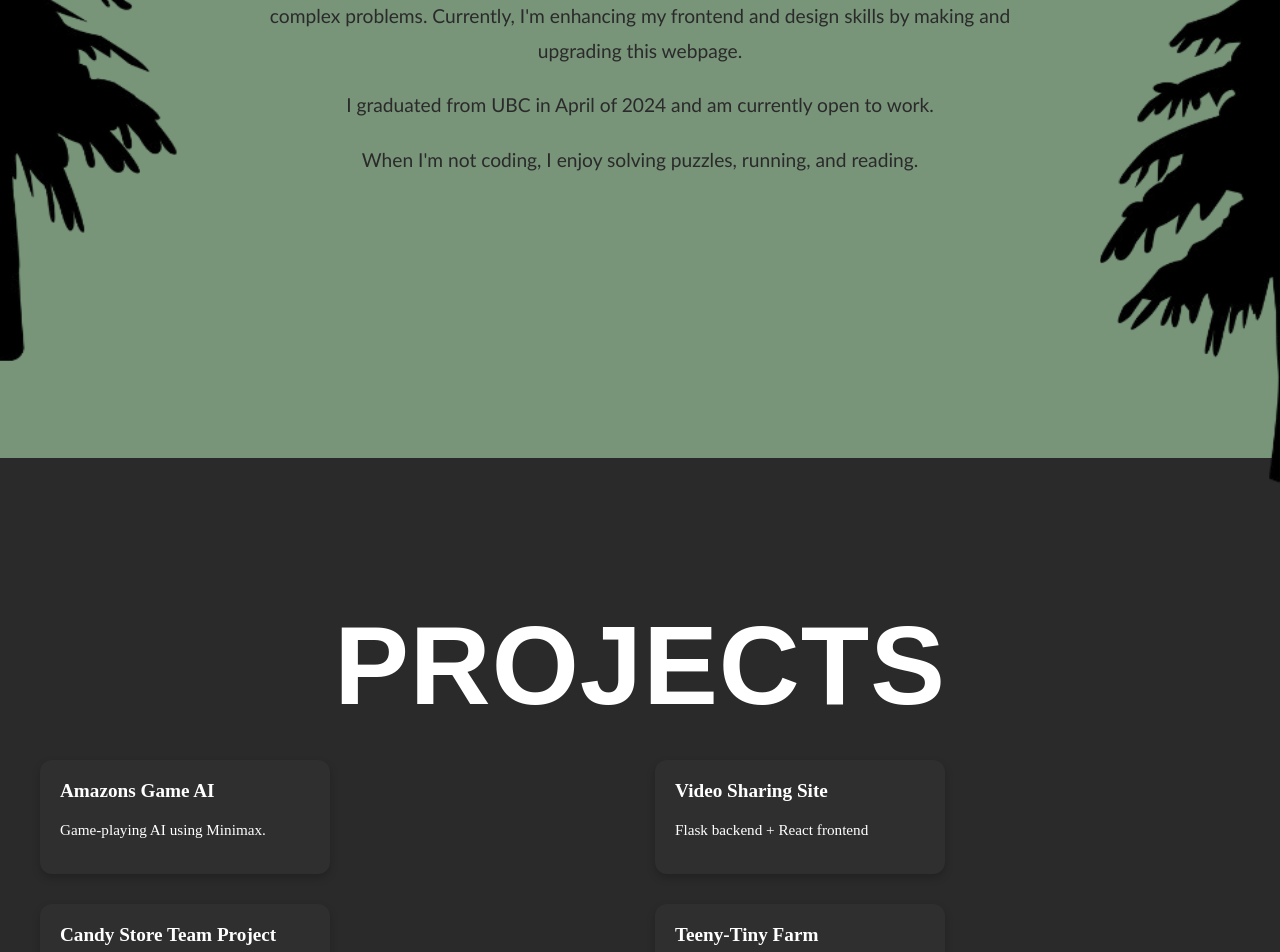
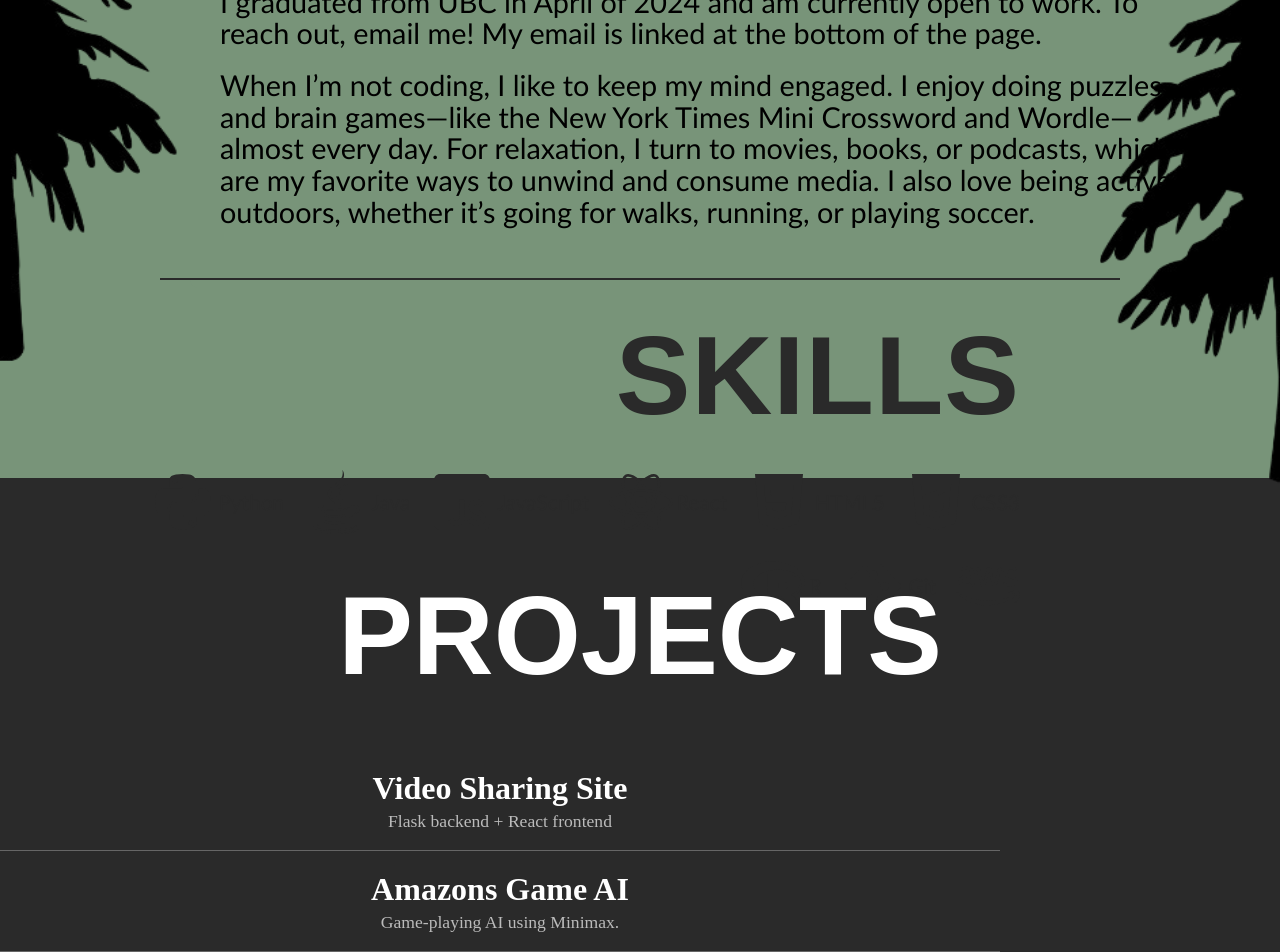
Before and after one commit to bethchesman/portfolio, a React app: page / in a window 1280 px wide. Shown: the part 1100-2052 px from the top of the page. Built offline with nearby package versions, Linux system fonts and the light colour scheme; the HTML template or start-up script is replaced by a standard one.

Commit message:
finsihed about section, added skills

```diff
--- a/src/components/ProjectCard.css
+++ /dev/null
@@ -1,28 +0,0 @@
-.project-card {
-    background-color: #2f2f2f;
-    border-radius: 12px;
-    padding: 20px;
-    width: 250px;
-    color: white;
-    cursor: pointer;
-    transition: all 0.3s ease;
-    box-shadow: 0 4px 8px rgba(0, 0, 0, 0.2);
-    overflow: hidden;
-    text-align: left;
-  }
-
-  .project-card h3 {
-    margin-top: 0;
-    font-size: 1.2rem;
-  }
-
-  .project-card p {
-    font-size: 0.95rem;
-    margin-top: 10px;
-  }
-
-  .project-card.expanded {
-    width: 500px;
-    background-color: #3a3a3a;
-    box-shadow: 0 6px 12px rgba(0, 0, 0, 0.3);
-  }
--- a/src/components/ProjectCard.jsx
+++ /dev/null
@@ -1,16 +0,0 @@
-// ProjectCard.jsx
-import React, { useState } from 'react';
-import './ProjectCard.css';
-
-function ProjectCard({ title, shortDescription, fullDescription }) {
-  const [isExpanded, setIsExpanded] = useState(false);
-
-  return (
-    <div className={`project-card ${isExpanded ? 'expanded' : ''}`} onClick={() => setIsExpanded(!isExpanded)}>
-      <h3>{title}</h3>
-      <p>{isExpanded ? fullDescription : shortDescription}</p>
-    </div>
-  );
-}
-
-export default ProjectCard;
--- a/src/pages/About.css
+++ b/src/pages/About.css
@@ -2,16 +2,35 @@ body, html {
     position: relative;
     margin: 0;
     padding: 0;
-    color: #ffffff;
+    color: black;
     text-align: center;
+    background-color: #789479;
   }
 
-.about-me {
+  .about-section {
+    display: flex;
+    justify-content: space-between;
+    align-items: flex-start;
+    flex-wrap: wrap;
+    gap: 40px;
+    padding: 40px;
+    margin: 0 auto;
+    background-color: #789479;
+    height: 95vh;
+  }
+
+  .about-me {
     background-color: #789479;
     color: #2a2a2a;
     padding: 50px 20px;
-    min-height: 90vh;
-    text-align: center;
+    flex: 1;
+    min-width: 1000px;
+    border-radius: 8px;
+    text-align: left;
+    margin-top: -130px;
+    margin-left: 150px;
+    margin-right: 140px;
+
   }
 
   .about-me h2 {
@@ -20,15 +39,17 @@ body, html {
     font-weight: bolder;
     letter-spacing: 1px;
     margin-bottom: 10px;
+    margin-left: 10px;
   }
 
   .about-me p {
-    font-size: 1.2rem;
+    font-size: 1.8rem;
     font-family: 'Gill Sans', 'Gill Sans MT', Calibri;
-    line-height: 1.8;
-    max-width: 800px;
-    margin: 0 auto;
+    line-height: 1.1;
+    margin: 0;
     padding: 10px;
+    color: black;
+    text-align: left;
   }
 
   .left-tree, .right-tree {
@@ -70,3 +91,63 @@ body, html {
   ::-webkit-scrollbar-track {
     background: #2a2a2a;
   }
+
+  .divider {
+    border: none;
+    height: 2px;
+    background-color: #2a2a2a;
+    margin: -50px auto;
+    width: 80%;
+
+  }
+
+  .skills {
+    color: black;
+    padding: 50px 20px;
+    flex: 1;
+    min-width: 300px;
+    border-radius: 8px;
+    margin-right: 200px;
+    margin-top: -200px;
+  }
+
+  .skill-icons {
+    display: flex;
+    flex-wrap: wrap;
+    gap: 20px;
+    color: #2a2a2a;
+    margin-top: 30px;
+    justify-content: right;
+  }
+
+  .skill-item {
+    display: flex;
+    align-items: right;
+    gap: 3px;
+    font-size: 4rem;
+    color: #2a2a2a;
+  }
+
+  .skill-item span {
+    font-size: 1.3rem;
+    margin-top: 11px;
+  }
+
+  .skills h2 {
+    color: #2a2a2a;
+    font-size: 7rem;
+    font-family:fantasy;
+    font-weight: bolder;
+    letter-spacing: 1px;
+    margin-bottom: 10px;
+    text-align: right;
+  }
+
+  .skills ul {
+    flex-direction: row;
+    padding-left: 0;
+    font-size: 1.2rem;
+    font-family: 'Gill Sans', 'Gill Sans MT', Calibri;
+    line-height: 2;
+    text-align: right;
+  }
--- a/src/pages/About.jsx
+++ b/src/pages/About.jsx
@@ -1,24 +1,47 @@
 import React from 'react';
 import './About.css';
+import { FaPython, FaJsSquare, FaReact, FaHtml5, FaCss3Alt, FaGitAlt, FaJava, FaAws  } from 'react-icons/fa';
+import { SiR } from 'react-icons/si';
 
 function About() {
   return (
+    <div className="about-section">
     <div className="about-me">
-
       <h2>ABOUT ME</h2>
       <p>
         I’m a software developer with a passion for building scalable, performant, and impactful programs. I specialize in Python and SQL,
-          and I’m constantly learning new technologies to solve complex problems.
+        and I’m constantly learning new technologies to solve problems.
         Currently, I'm enhancing my frontend and design skills by making and upgrading this webpage.
       </p>
       <p>
-          I graduated from UBC in April of 2024 and am currently open to work.
+        I graduated from UBC in April of 2024 and am currently open to work. To reach out, email me! My email is linked at the bottom of the page.
       </p>
       <p>
-          When I'm not coding, I enjoy solving puzzles, running, and reading.
+      When I’m not coding, I like to keep my mind engaged. I enjoy doing puzzles and brain games—like the New York Times Mini Crossword and
+      Wordle—almost every day. For relaxation, I turn to movies, books, or podcasts, which are my favorite ways to unwind and consume media.
+      I also love being active outdoors, whether it’s going for walks, running, or playing soccer.
       </p>
+    </div>
 
+    <hr className="divider" />
+
+    <div className="skills">
+  <h2>SKILLS</h2>
+  <ul className="skill-icons">
+    <li className="skill-item"><FaPython /><span>Python</span></li>
+    <li className="skill-item"><FaJava /><span>Java</span></li>
+    <li className="skill-item"><FaJsSquare /><span>JavaScript</span></li>
+    <li className="skill-item"><FaReact /><span>React</span></li>
+    <li className="skill-item"><FaHtml5 /><span>HTML5</span></li>
+    <li className="skill-item"><FaCss3Alt /><span>CSS3</span></li>
+    <li className="skill-item"><SiR /><span>R</span></li>
+    <li className="skill-item"><FaGitAlt /><span>Git</span></li>
+    <li className="skill-item"><FaAws /></li>
+
+  </ul>
 </div>
-   )
+  </div>
+);
 }
+
 export default About;
--- a/src/pages/Home.css
+++ b/src/pages/Home.css
@@ -15,7 +15,7 @@ body, html {
   background-size: cover;
   background-position: center;
   background-repeat: no-repeat;
-    z-index: -1;
+  z-index: 1;
   background-size: 40% 80vh;
 }
 
--- a/src/pages/Projects.css
+++ b/src/pages/Projects.css
@@ -1,45 +1,62 @@
-body, html {
-    position: relative;
-    margin: 0;
-    padding: 0;
-    color: #ffffff;
-    text-align: center;
-  }
-
 .projects {
-    background-color: #2a2a2a;;
+  background-color: #2a2a2a;
   color: white;
-    padding: 50px 20px;
   min-height: 90vh;
-    text-align: center;
+  display: flex;
+  flex-direction: column;
+  align-items: flex-start;
 }
 
 .projects h2 {
   font-size: 7rem;
-    font-family:fantasy;
+  font-family: fantasy;
   font-weight: bolder;
-    letter-spacing: 1px;
   margin-bottom: 10px;
+  color: white;
+  width: 100%;
+  padding-bottom: 60px;
 }
 
-  .project-grid {
-    display: grid;
-    grid-template-columns: repeat(2, 1fr);
-    gap: 30px;
-    padding: 20px;
+.project-list {
+  display: flex;
+  flex-direction: column;
+  gap: 20px;
+  width: 100%;
+  max-width: 1000px;
 }
 
-  .project-card {
-    background-color: #2f2f2f;
-    border-radius: 12px;
-    padding: 20px;
-    width: 250px;
+.project-entry {
   cursor: pointer;
-    transition: all 0.3s ease;
-    text-align: left;
+  border-bottom: 1px solid #666;
+  padding-bottom: 10px;
+  transition: color 0.3s ease;
 }
 
-  .project-card.expanded {
-    width: 500px;
-    background-color: #3a3a3a;
+.project-entry:hover {
+  color: #ccc;
 }
+
+.project-title {
+  font-size: 2rem;
+  font-weight: bold;
+}
+
+.project-short {
+  font-size: 1.1rem;
+  margin-top: 4px;
+  color: #bbb;
+}
+
+.project-full {
+  margin-top: 8px;
+  color: #aaa;
+  opacity: 0;
+  max-height: 0;
+  overflow: hidden;
+  transition: opacity 0.3s ease, max-height 0.3s ease;
+}
+
+.project-entry.expanded .project-full {
+  opacity: 1;
+  max-height: 200px;
+}
--- a/src/pages/Projects.jsx
+++ b/src/pages/Projects.jsx
@@ -1,37 +1,54 @@
-import React from 'react';
+import React, { useState } from 'react';
 import './Projects.css';
-import ProjectCard from '../components/ProjectCard';
 
 function Projects() {
+  const [expandedIndex, setExpandedIndex] = useState(null);
+
+  const handleCardClick = (index) => {
+    setExpandedIndex(prev => prev === index ? null : index);
+  };
+
+  const projectData = [
+    {
+      title: "Video Sharing Site",
+      shortDescription: "Flask backend + React frontend",
+      fullDescription: "Created a secure video sharing platform using AWS S3, Flask, and React. Supports encrypted uploads, user login, and comment threads.",
+    },
+    {
+      title: "Amazons Game AI",
+      shortDescription: "Game-playing AI using Minimax.",
+      fullDescription: "Built an AI for the Amazons board game with Minimax and alpha-beta pruning. Includes a React UI and custom game logic.",
+    },
+    {
+      title: "Candy Store Team Project",
+      shortDescription: "SQL database",
+      fullDescription: "Candy Store database that can be manually updated from the website. Written in HTML, JavaScript, and SQL.",
+    },
+    {
+      title: "Teeny-Tiny Farm",
+      shortDescription: "How I learned OOP",
+      fullDescription: "A farm game where you can take care of your own animals and track their location on the farm. Written in Java",
+    },
+  ];
+
   return (
     <div className="projects">
-      <h2>PROJECTS</h2>
-      <div className="project-grid">
-        <ProjectCard
-          title="Amazons Game AI"
-          shortDescription="Game-playing AI using Minimax."
-          fullDescription="Built an AI for the Amazons board game with Minimax and alpha-beta pruning. Includes a React UI and custom game logic."
-        />
-        <ProjectCard
-          title="Video Sharing Site"
-          shortDescription="Flask backend + React frontend"
-          fullDescription="Created a secure video sharing platform using AWS S3, Flask, and React. Supports encrypted uploads, user login, and comment threads."
-        />
+  <h2>PROJECTS</h2>
+  <div className="project-list">
+    {projectData.map((project, index) => (
+      <div
+        key={index}
+        className={`project-entry ${expandedIndex === index ? 'expanded' : ''}`}
+        onClick={() => handleCardClick(index)}
+      >
+        <div className="project-title">{project.title}</div>
+        <div className="project-short">{project.shortDescription}</div>
+        <div className="project-full">{project.fullDescription}</div>
+      </div>
+    ))}
+  </div>
+</div>
 
-        <ProjectCard
-          title="Candy Store Team Project"
-          shortDescription="SQL database"
-          fullDescription="Candy Store databasse that can be manually updated from the website. Written in HTML, JavaScript, and SQL."
-        />
-
-        <ProjectCard
-          title="Teeny-Tiny Farm"
-          shortDescription="How I learned OOP"
-          fullDescription="A farm game where you can take care of your own animals and track their location on the farm. Written in Java"
-        />
-
-      </div>
-    </div>
   );
 }
 
```
Also changed, not shown: src/pages/Home.jsx (line endings or trailing spaces). Lines whose indentation alone changed are shown as unchanged.
